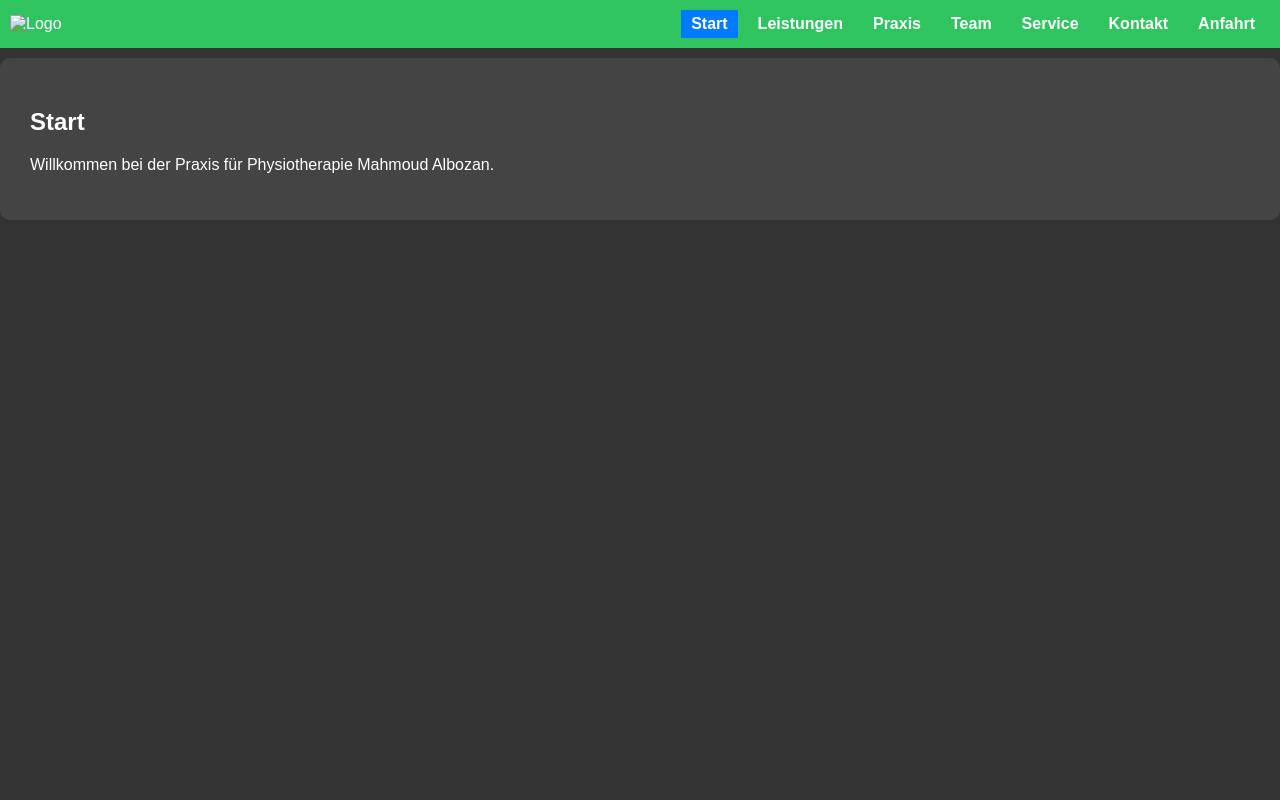
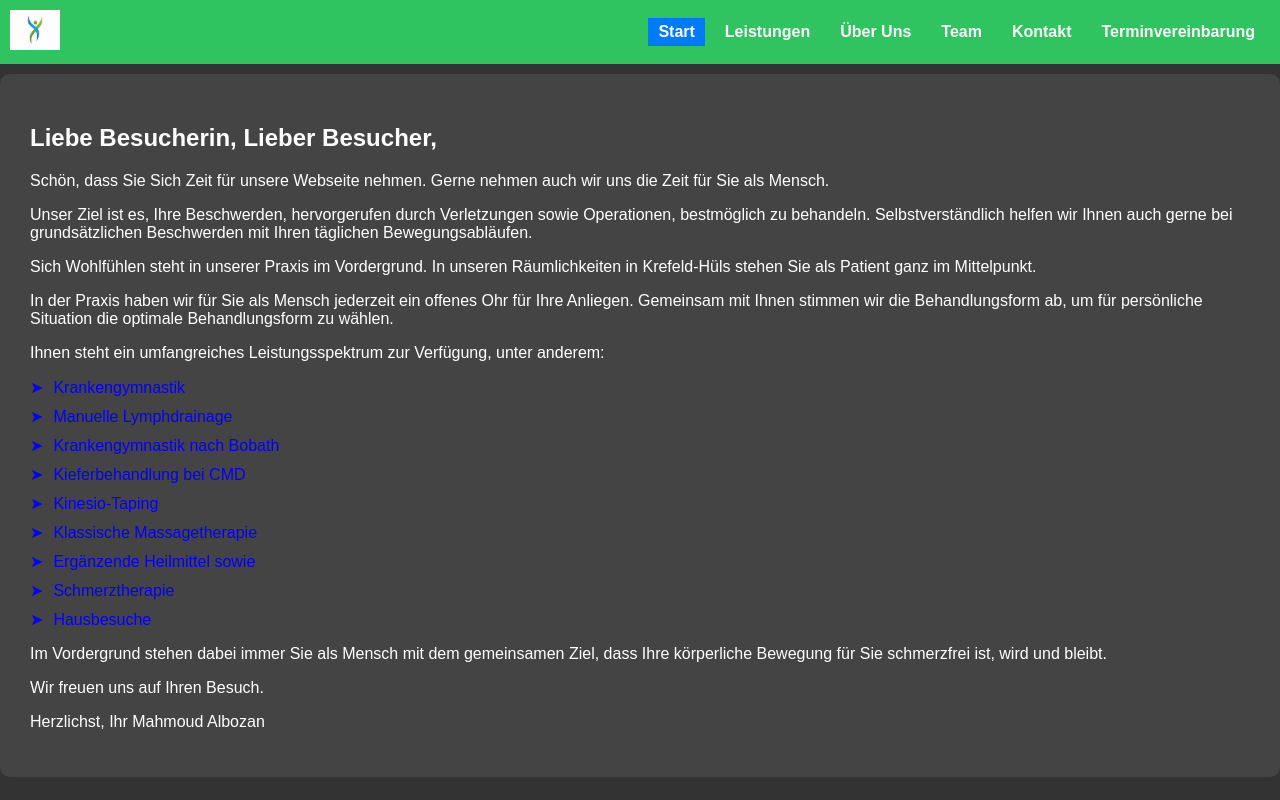
Before and after one commit to Master2233333/physiotherapie, a plain HTML site: page index.html in a window 1280 px wide. Drawn offline with Linux system fonts and the light colour scheme; files that its build step writes are made by us from their sources.

Commit message:
Update index.html

```diff
--- a/index.html
+++ b/index.html
@@ -3,53 +3,182 @@
 <head>
     <meta charset="UTF-8">
     <meta name="viewport" content="width=device-width, initial-scale=1.0, user-scalable=no">
-    <title>Praxis für Physiotherapie Mahmoud Albozan</title>
-    <link rel="stylesheet" href="styles.css">
-    <script src="scripts.js" defer></script>
+    <title>Physiotherapie Mahmoud Albozan</title>
+    <link rel="stylesheet" href="css/styles.css">
+    <script src="js/scripts.js" defer></script>
+    <style>
+        body {
+            font-family: 'Arial', sans-serif;
+            margin: 0;
+            padding: 0;
+            color: #333;
+            background-color: #333; /* Dark grey background */
+            overflow: hidden; /* Prevent scrolling */
+        }
+        header {
+            background-color: #2fc45f;
+            padding: 10px 0;
+        }
+        header .container {
+            display: flex;
+            justify-content: space-between;
+            align-items: center;
+            padding: 0 10px;
+        }
+        header .logo img {
+            width: 50px;
+            height: auto;
+        }
+        nav ul {
+            list-style: none;
+            margin: 0;
+            padding: 0;
+            display: flex;
+        }
+        nav ul li {
+            margin: 0 5px;
+        }
+        nav ul li a {
+            text-decoration: none;
+            color: #fff;
+            font-weight: bold;
+            padding: 5px 10px;
+            display: block;
+            transition: background-color 0.3s ease;
+        }
+        nav ul li a.active,
+        nav ul li a:hover {
+            background-color: #007bff;
+        }
+        .container {
+            max-width: 100%;
+            padding: 10px;
+            box-sizing: border-box;
+        }
+        .content-section {
+            display: none;
+            padding: 20px;
+            background: #444; /* Dark grey section background */
+            color: #fff;
+            border-radius: 10px;
+            margin: 10px 0;
+        }
+        .content-section.active {
+            display: block;
+        }
+        .services-list, .qualifications-list {
+            list-style: none;
+            padding: 0;
+        }
+        .services-list li, .qualifications-list li {
+            margin: 10px 0;
+            color: blue;
+        }
+        .services-list li::before, .qualifications-list li::before {
+            content: '➤';
+            color: blue;
+            margin-right: 10px;
+        }
+        .team-member {
+            text-align: center;
+        }
+        .team-member img {
+            width: 200px;
+            height: auto;
+            border-radius: 50%;
+            margin-bottom: 10px;
+        }
+        .team-member .ifk-logo {
+            width: 100px;
+            height: auto;
+            margin-top: 10px;
+        }
+        footer {
+            background-color: #2fc45f;
+            color: #fff;
+            text-align: center;
+            padding: 10px 0;
+            width: 100%;
+        }
+        @media (max-width: 768px) {
+            header .logo img {
+                width: 40px;
+            }
+            nav ul {
+                flex-direction: column;
+                align-items: center;
+            }
+            nav ul li {
+                margin: 5px 0;
+            }
+        }
+    </style>
 </head>
 <body>
     <header>
         <div class="container">
             <div class="logo">
-                <img src="logo3.png" alt="Logo">
+                <img src="images/logo1.png" alt="Praxis Logo" id="logo">
             </div>
             <nav>
                 <ul>
-                    <li><a href="#" class="nav-link active" data-target="start">Start</a></li>
-                    <li><a href="#" class="nav-link" data-target="leistungen">Leistungen</a></li>
-                    <li><a href="#" class="nav-link" data-target="praxis">Praxis</a></li>
-                    <li><a href="#" class="nav-link" data-target="team">Team</a></li>
-                    <li><a href="#" class="nav-link" data-target="service">Service</a></li>
-                    <li><a href="#" class="nav-link" data-target="kontakt">Kontakt</a></li>
-                    <li><a href="#" class="nav-link" data-target="anfahrt">Anfahrt</a></li>
+                    <li><a href="#" data-target="home" class="nav-link active">Start</a></li>
+                    <li><a href="#" data-target="services" class="nav-link">Leistungen</a></li>
+                    <li><a href="#" data-target="about" class="nav-link">Über Uns</a></li>
+                    <li><a href="#" data-target="team" class="nav-link">Team</a></li>
+                    <li><a href="#" data-target="contact" class="nav-link">Kontakt</a></li>
+                    <li><a href="#" data-target="appointment" class="nav-link">Terminvereinbarung</a></li>
                 </ul>
             </nav>
         </div>
     </header>
 
-    <section id="start" class="content-section active">
+    <section id="home" class="content-section active">
         <div class="container">
-            <h2>Start</h2>
-            <p>Willkommen bei der Praxis für Physiotherapie Mahmoud Albozan.</p>
+            <h2>Liebe Besucherin, Lieber Besucher,</h2>
+            <p>Schön, dass Sie Sich Zeit für unsere Webseite nehmen. Gerne nehmen auch wir uns die Zeit für Sie als Mensch.</p>
+            <p>Unser Ziel ist es, Ihre Beschwerden, hervorgerufen durch Verletzungen sowie Operationen, bestmöglich zu behandeln. Selbstverständlich helfen wir Ihnen auch gerne bei grundsätzlichen Beschwerden mit Ihren täglichen Bewegungsabläufen.</p>
+            <p>Sich Wohlfühlen steht in unserer Praxis im Vordergrund. In unseren Räumlichkeiten in Krefeld-Hüls stehen Sie als Patient ganz im Mittelpunkt.</p>
+            <p>In der Praxis haben wir für Sie als Mensch jederzeit ein offenes Ohr für Ihre Anliegen. Gemeinsam mit Ihnen stimmen wir die Behandlungsform ab, um für persönliche Situation die optimale Behandlungsform zu wählen.</p>
+            <p>Ihnen steht ein umfangreiches Leistungsspektrum zur Verfügung, unter anderem:</p>
+            <ul class="services-list">
+                <li>Krankengymnastik</li>
+                <li>Manuelle Lymphdrainage</li>
+                <li>Krankengymnastik nach Bobath</li>
+                <li>Kieferbehandlung bei CMD</li>
+                <li>Kinesio-Taping</li>
+                <li>Klassische Massagetherapie</li>
+                <li>Ergänzende Heilmittel sowie</li>
+                <li>Schmerztherapie</li>
+                <li>Hausbesuche</li>
+            </ul>
+            <p>Im Vordergrund stehen dabei immer Sie als Mensch mit dem gemeinsamen Ziel, dass Ihre körperliche Bewegung für Sie schmerzfrei ist, wird und bleibt.</p>
+            <p>Wir freuen uns auf Ihren Besuch.</p>
+            <p>Herzlichst, Ihr Mahmoud Albozan</p>
         </div>
     </section>
 
-    <section id="leistungen" class="content-section">
+    <section id="services" class="content-section">
         <div class="container">
-            <h2>Leistungen</h2>
+            <h2>Unsere Leistungen</h2>
             <ul class="services-list">
-                <li>Krankengymnastik</li>
-                <li>Massage</li>
-                <li>Manuelle Therapie</li>
-                <li>Elektrotherapie</li>
+                <li><strong>Krankengymnastik</strong></li>
+                <li><strong>Manuelle Lymphdrainage</strong></li>
+                <li><strong>Krankengymnastik nach Bobath</strong></li>
+                <li><strong>Kieferbehandlung bei CMD</strong></li>
+                <li><strong>Kinesio-Taping</strong></li>
+                <li><strong>Klassische Massagetherapie</strong></li>
+                <li><strong>Ergänzende Heilmittel</strong></li>
+                <li><strong>Schmerztherapie</strong></li>
+                <li><strong>Hausbesuche</strong></li>
             </ul>
         </div>
     </section>
 
-    <section id="praxis" class="content-section">
+    <section id="about" class="content-section">
         <div class="container">
-            <h2>Praxis</h2>
-            <p>Informationen über unsere Praxis.</p>
+            <h2>Über Uns</h2>
+            <p>Schön, dass Sie sich Zeit für unsere Webseite nehmen. Unser Ziel ist es, Ihre Beschwerden bestmöglich zu behandeln. In unseren Räumlichkeiten in Krefeld-Hüls stehen Sie als Patient ganz im Mittelpunkt. Gemeinsam stimmen wir die optimale Behandlungsform ab.</p>
         </div>
     </section>
 
@@ -57,10 +186,9 @@
         <div class="container">
             <h2>Team</h2>
             <div class="team-member">
-                <img src="team-member.jpg" alt="Mahmoud Albozan">
-                <h3>Mahmoud Albozan</h3>
-                <p>Physiotherapeut seit 2017</p>
-                <h4>Zusatzqualifikationen:</h4>
+                <img src="images/logo3.png" alt="Mahmoud Albozan">
+                <p>Mahmoud Albozan<br>Physiotherapeut seit 2017</p>
+                <h3>Zusatzqualifikationen:</h3>
                 <ul class="qualifications-list">
                     <li>Krankengymnastik nach Bobath für Erwachsene</li>
                     <li>Manuelle Lymphdrainage</li>
@@ -70,36 +198,29 @@
                 </ul>
                 <p>Sprachkenntnisse: Deutsch</p>
                 <p>Ich bin Mitglied im Bundesverband selbstständiger Physiotherapeuten (IFK).</p>
-                <img src="logo1.png" alt="IFK Logo" class="ifk-logo">
+                <img src="images/logo1.png" alt="IFK Logo" class="ifk-logo">
             </div>
         </div>
     </section>
 
-    <section id="service" class="content-section">
-        <div class="container">
-            <h2>Service</h2>
-            <p>Unsere Serviceleistungen.</p>
-        </div>
-    </section>
-
-    <section id="kontakt" class="content-section">
+    <section id="contact" class="content-section">
         <div class="container">
             <h2>Kontakt</h2>
             <address>
-                <p>Adresse: Beispielstraße 123, 12345 Beispielstadt</p>
-                <p>Telefon: 01234/567890</p>
+                <p><strong>Praxis für Physiotherapie Mahmoud Albozan</strong></p>
+                <p>Herrenweg 7, 47839 Krefeld</p>
+                <p>Telefon: 02151 351 9748</p>
                 <p>Email: <a href="mailto:info@praxis-albozan.de">info@praxis-albozan.de</a></p>
             </address>
         </div>
     </section>
 
-    <section id="anfahrt" class="content-section">
+    <section id="appointment" class="content-section">
         <div class="container">
-            <h2>Anfahrt</h2>
-            <p>So finden Sie uns.</p>
+            <h2>Terminvereinbarung</h2>
+            <p>Bitte rufen Sie uns zur Terminvereinbarung an oder nutzen Sie das Kontaktformular auf unserer Webseite.</p>
         </div>
     </section>
 
-
 </body>
 </html>
```
